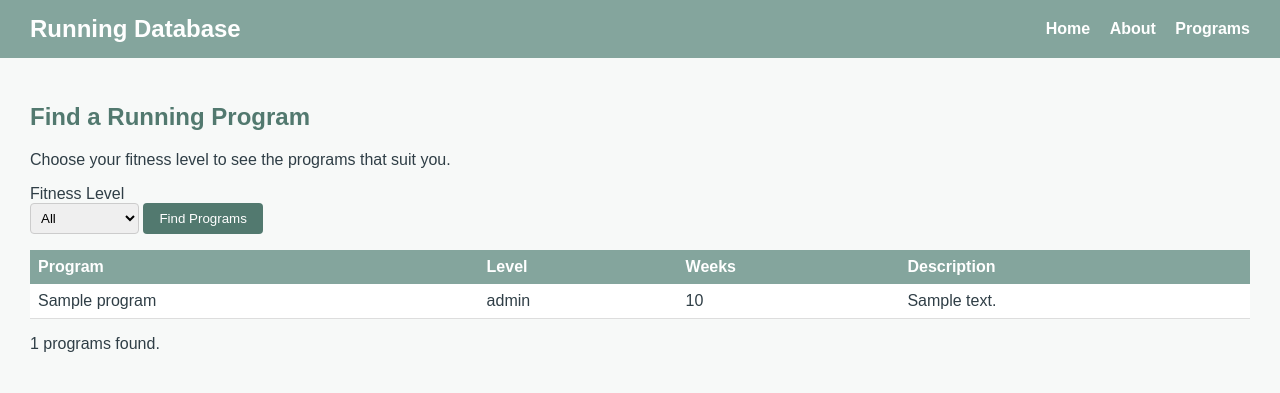
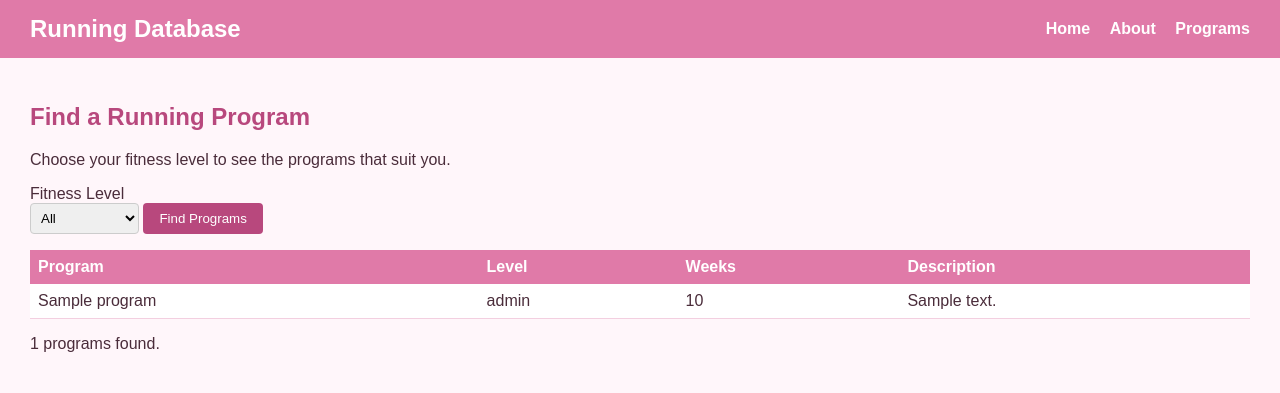
Before and after one commit to catrionamos/RunningDatabase, a Flask app: page /programs in a window 1280 px wide. Shown: the top 393 px of the page. Run offline with Flask 3, Linux system fonts and the light colour scheme; a database or web service that is not in the repository returns one stand-in record (values such as "Sample title"); some libraries are stand-ins or nearby versions.

Commit message:
Change colour scheme to pink

```diff
--- a/app/static/css/style.css
+++ b/app/static/css/style.css
@@ -1,14 +1,14 @@
 /*style*/
 body {
     font-family: Arial, sans-serif;
-    background-color: #f7f9f8;
-    color: #2f3e46;
+    background-color: #fff6fa;
+    color: #4a2c3a;
     margin: 0;
     padding: 0;
 }
 
 header {
-    background-color: #84a59d;
+    background-color: #e07aa8;
     padding: 15px 30px;
     display: flex;
     justify-content: space-between;
@@ -29,7 +29,7 @@ nav a {
 }
 
 nav a:hover {
-    color: #ffe5ec;
+    color: #fde4ef;
 }
 
 .container {
@@ -37,12 +37,12 @@ nav a:hover {
 }
 
 h2 {
-    color: #52796f;
+    color: #b8487d;
 }
 
 /*Button*/
 .btn, input[type="submit"] {
-    background-color: #52796f;
+    background-color: #b8487d;
     color: white;
     padding: 8px 16px;
     border: none;
@@ -52,7 +52,7 @@ h2 {
 }
 
 .btn:hover, input[type="submit"]:hover {
-    background-color: #354f52;
+    background-color: #8f2f5e;
 }
 
 /*Products*/
@@ -64,7 +64,7 @@ h2 {
 
 .product-card {
     background: white;
-    border: 1px solid #ddd;
+    border: 1px solid #f3cfe0;
     border-radius: 6px;
     padding: 15px;
     width: 200px;
@@ -73,23 +73,22 @@ h2 {
 .product-card h3 {
     margin-top: 0;
     font-size: 1.1rem;
-    color: #52796f;
+    color: #b8487d;
 }
 
 .product-card .price {
     font-weight: bold;
-    color: #d67ab1;
+    color: #b8487d;
 }
 
 /*Form*/
 .form-card {
     background: white;
-    border: 1px solid #ddd;
+    border: 1px solid #f3cfe0;
     padding: 20px;
     border-radius: 6px;
     width: 300px;
 }
-
 .product-grid {
     flex-wrap: wrap;
 }
@@ -103,27 +102,27 @@ table {
 }
 
 th {
-    background-color: #84a59d;
+    background-color: #e07aa8;
     color: white;
     text-align: left;
     padding: 8px;
 }
 
 td {
-    border-bottom: 1px solid #ddd;
+    border-bottom: 1px solid #f3cfe0;
     padding: 8px;
 }
 
 tr:hover td {
-    background-color: #ffe5ec;
+    background-color: #fde4ef;
 }
 
 /*Flash messages*/
 .flash {
     list-style: none;
     padding: 10px 15px;
-    background-color: #ffe5ec;
-    border-left: 4px solid #d67ab1;
+    background-color: #fde4ef;
+    border-left: 4px solid #b8487d;
     border-radius: 4px;
 }
 
```
